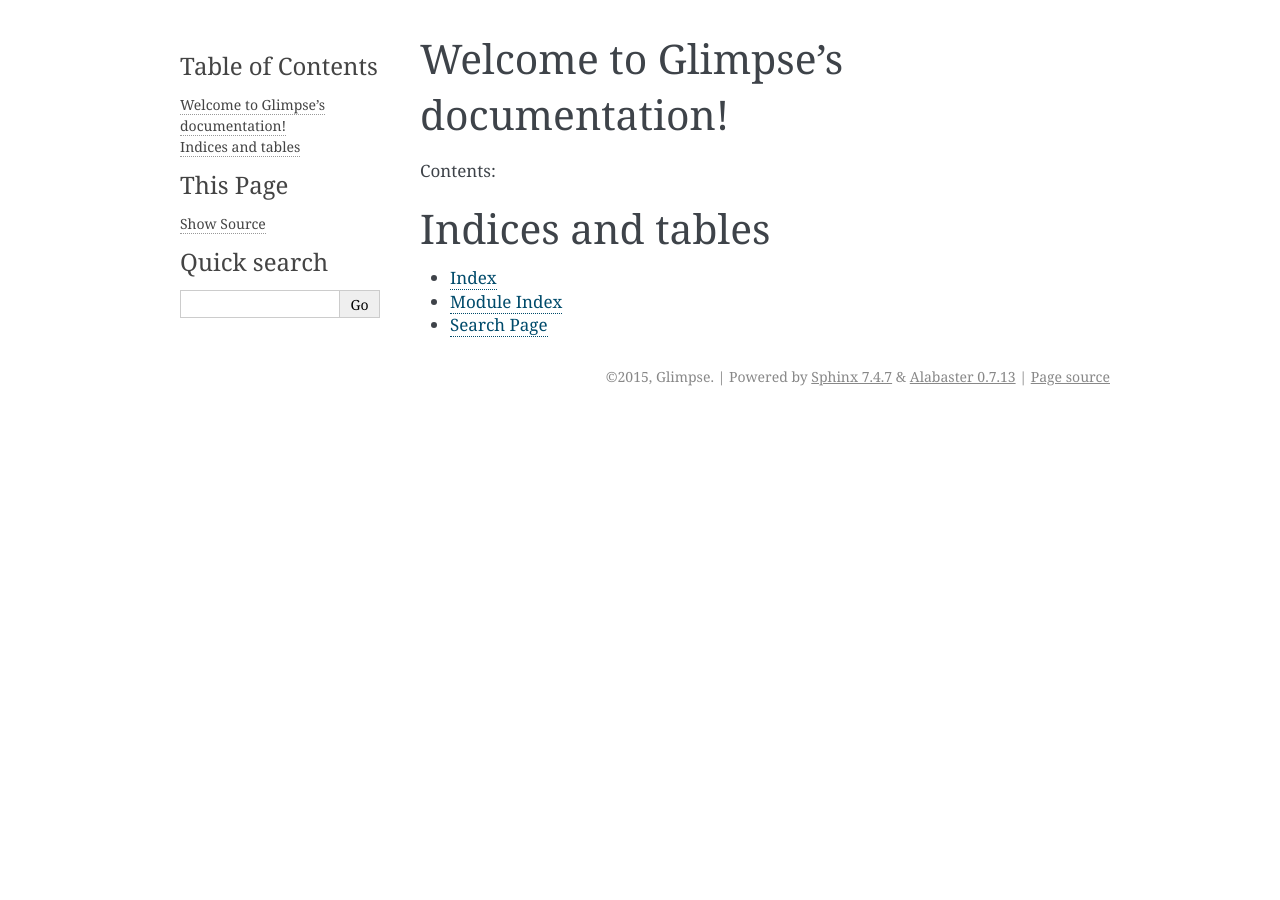
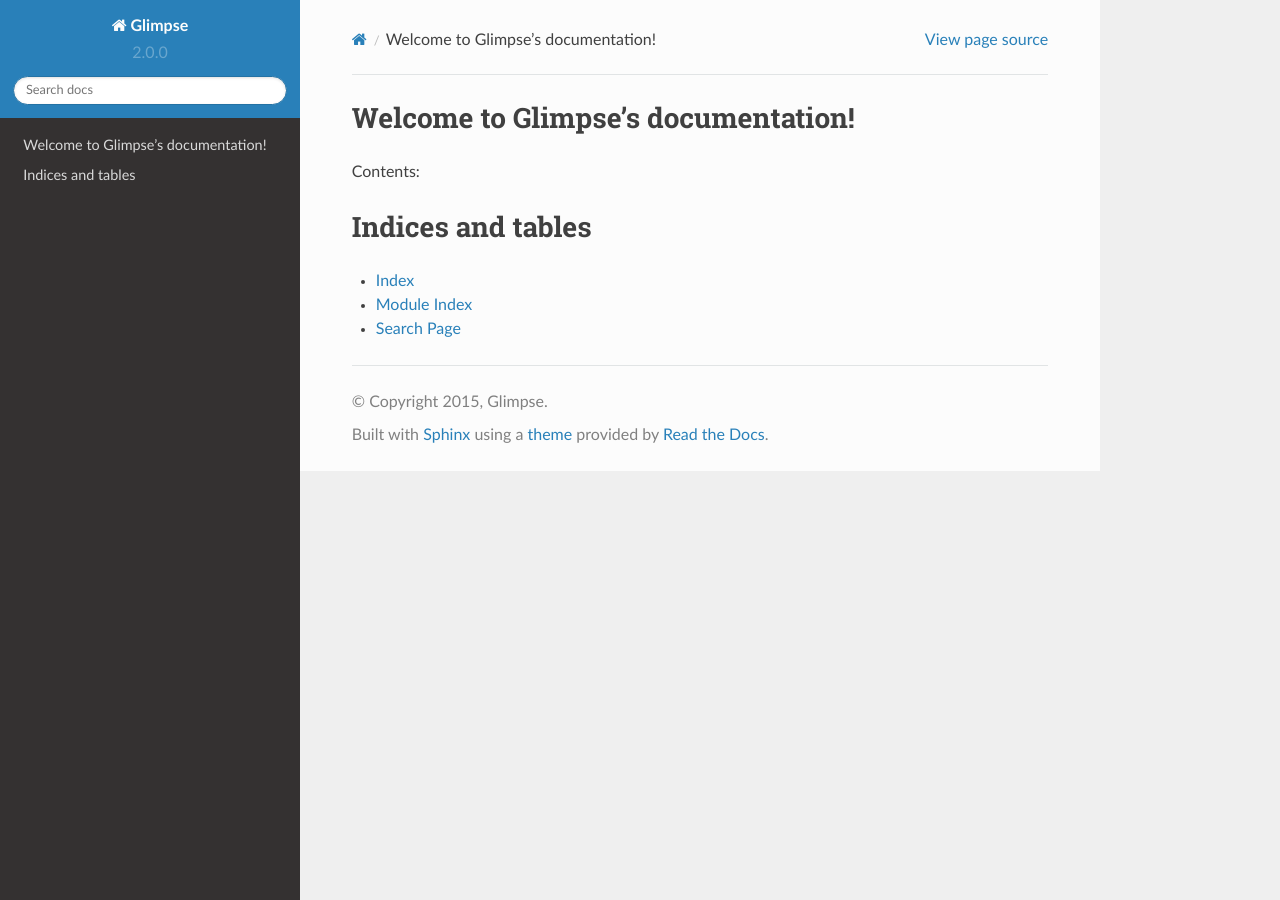
Before and after one commit to Glimpse/Docs, a Sphinx documentation site: the page built from source/index.rst, in a window 1280 px wide. Built offline with Sphinx 7.4.7 and the Read the Docs theme 2.0.0, drawn with Linux system fonts in a browser that asks for light colours.

Commit message:
Set RTD theme when local

```diff
--- a/source/conf.py
+++ b/source/conf.py
@@ -110,6 +110,18 @@
 # The theme to use for HTML and HTML Help pages.  See the documentation for
 # a list of builtin themes.
 html_theme = 'alabaster'
+
+# This allows sphinx_rtd_theme to work locally
+on_rtd = os.environ.get('READTHEDOCS', None) == 'True'
+
+html_context = {
+    'on_rtd' : on_rtd
+}
+
+if not on_rtd:
+    import sphinx_rtd_theme
+    html_theme = 'sphinx_rtd_theme'
+    html_theme_path = [sphinx_rtd_theme.get_html_theme_path()]
 
 # Theme options are theme-specific and customize the look and feel of a theme
 # further.  For a list of options available for each theme, see the
```
